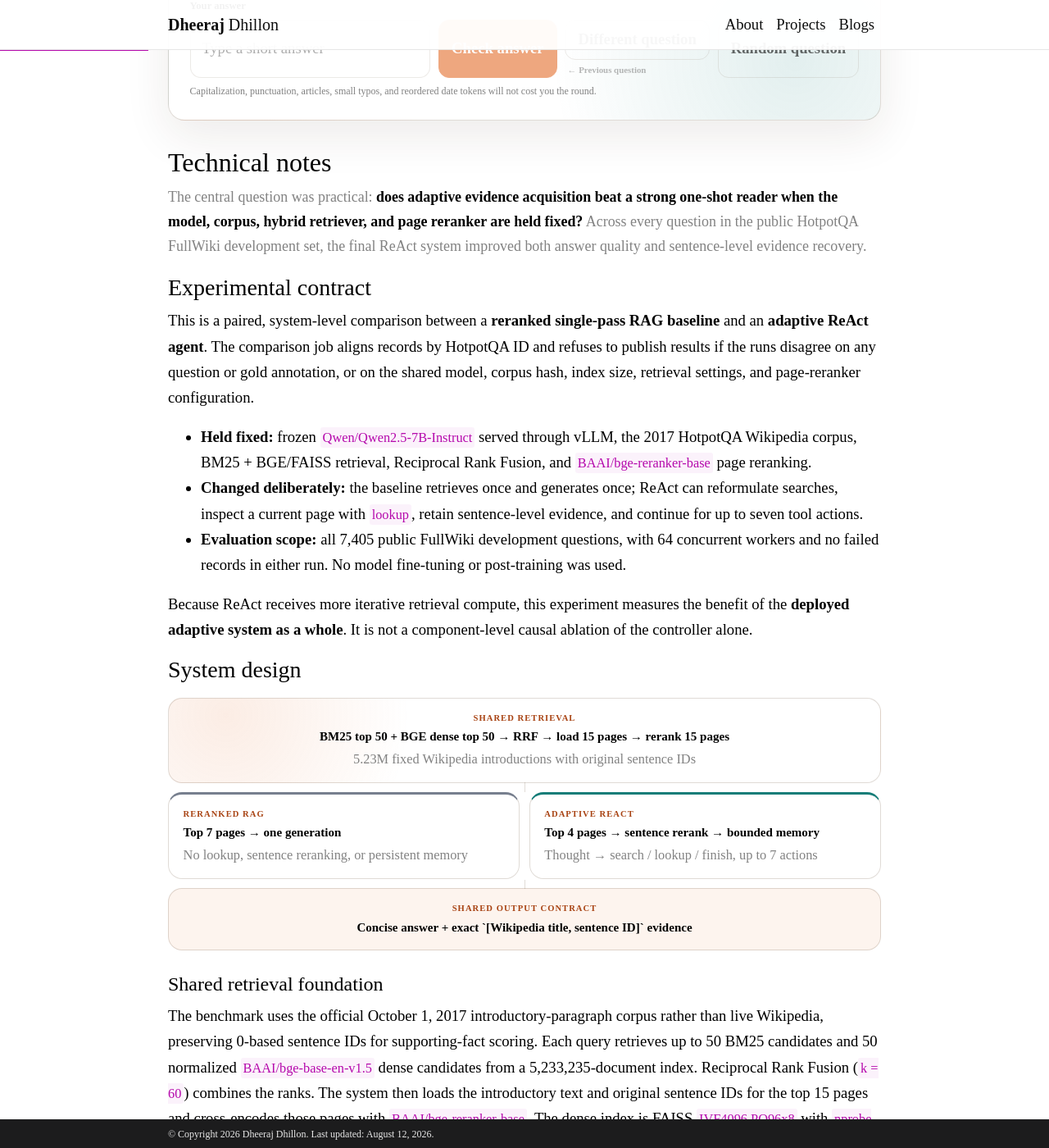
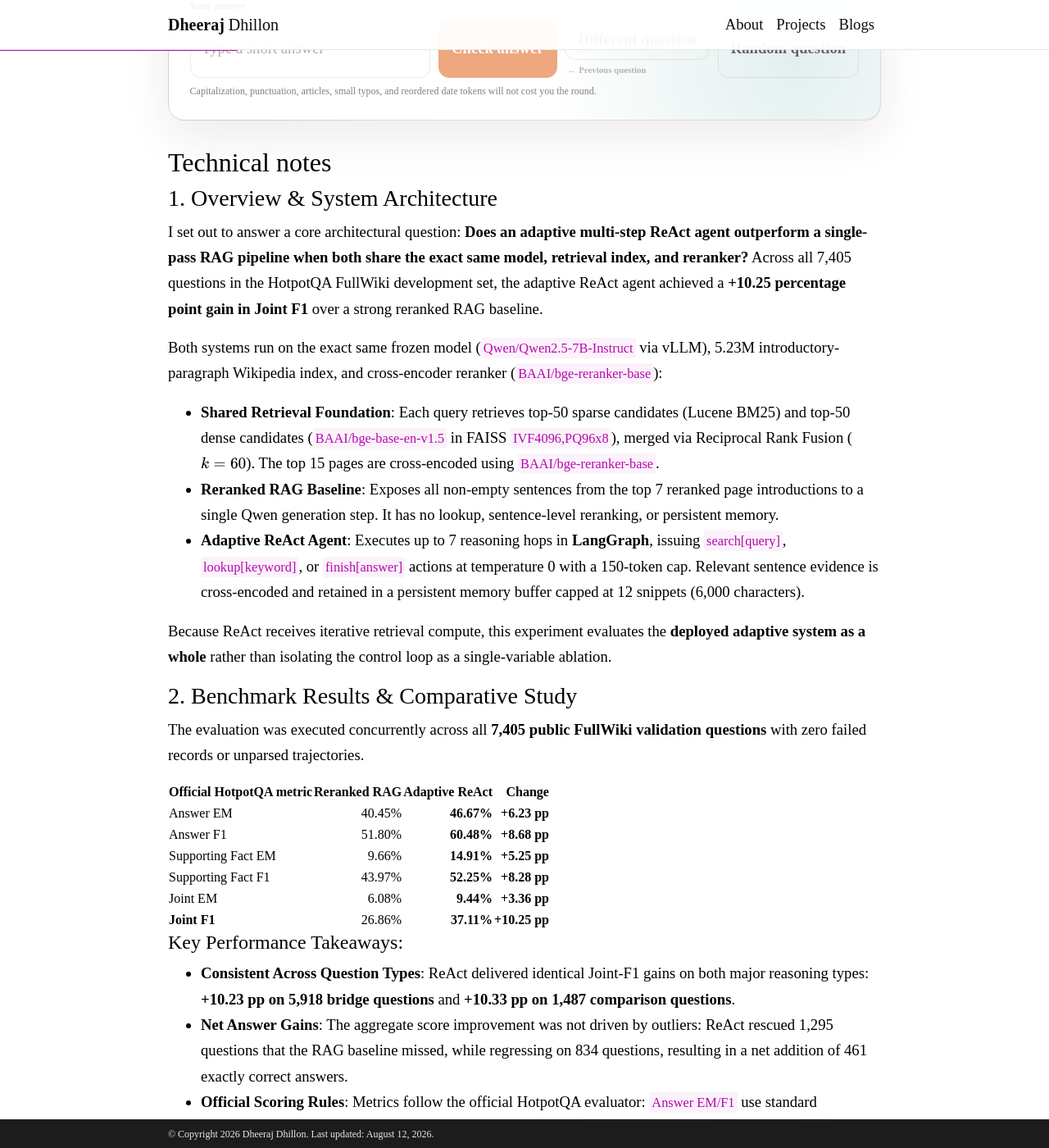
Before and after one commit to djdhillxn/djdhillxn.github.io, a Jekyll site: the page built from _projects/hotpot.md, in a window 1280 px wide and 1400 px high, scrolled down 610 px. Shown: the whole window at 82% size. Built offline with Jekyll 4.4.1, drawn with Linux system fonts in a browser that asks for light colours; comment, search, counter and statistics services are not loaded; a style sheet for code colours, icons or effects is not loaded; some of the changed text lies outside the part shown.

Commit message:
another version of the hotpotqa page

```diff
--- a/_projects/hotpot.md
+++ b/_projects/hotpot.md
@@ -27,11 +27,12 @@
   <section class="hotpot-hero hotpot-quiz-card" aria-labelledby="hotpot-question-heading">
     <div class="hotpot-hero-copy">
       <p class="hotpot-kicker">Human vs. multi-hop agent</p>
-      <h2>Who Wants to Be a Millionaire, You or AI?</h2>
+      <h2>Can you connect the clues before the AI agent does?</h2>
       <p>
-        Answer a HotpotQA question, compare your response with the gold answer
-        and the agent's prediction, then inspect every search, lookup, and
-        observation behind its conclusion. <a class="hotpot-text-link" href="#technical-notes">Read the technical notes</a>
+        Test your reasoning on a HotpotQA multi-hop question, compare your answer
+        with the gold reference and the ReAct agent, then open the exact search
+        trajectory to see how the agent bridged intermediate entities.
+        <a class="hotpot-text-link" href="#technical-notes">Skip to technical breakdown ↓</a>
       </p>
       <p class="hotpot-data-status" data-hotpot-data-status aria-live="polite">
         Loading the complete ReAct trajectory archive…
@@ -151,112 +152,62 @@
 
 <div class="hotpot-tech" markdown="1">
 
-<p class="hotpot-tech-lede">The central question was practical: <strong>does adaptive evidence acquisition beat a strong one-shot reader when the model, corpus, hybrid retriever, and page reranker are held fixed?</strong> Across every question in the public HotpotQA FullWiki development set, the final ReAct system improved both answer quality and sentence-level evidence recovery.</p>
+### 1. Overview & System Architecture
 
-### Experimental contract
+I set out to answer a core architectural question: **Does an adaptive multi-step ReAct agent outperform a single-pass RAG pipeline when both share the exact same model, retrieval index, and reranker?** Across all 7,405 questions in the HotpotQA FullWiki development set, the adaptive ReAct agent achieved a **+10.25 percentage point gain in Joint F1** over a strong reranked RAG baseline.
 
-This is a paired, system-level comparison between a **reranked single-pass RAG baseline** and an **adaptive ReAct agent**. The comparison job aligns records by HotpotQA ID and refuses to publish results if the runs disagree on any question or gold annotation, or on the shared model, corpus hash, index size, retrieval settings, and page-reranker configuration.
+Both systems run on the exact same frozen model (`Qwen/Qwen2.5-7B-Instruct` via vLLM), 5.23M introductory-paragraph Wikipedia index, and cross-encoder reranker (`BAAI/bge-reranker-base`):
 
-- **Held fixed:** frozen `Qwen/Qwen2.5-7B-Instruct` served through vLLM, the 2017 HotpotQA Wikipedia corpus, BM25 + BGE/FAISS retrieval, Reciprocal Rank Fusion, and `BAAI/bge-reranker-base` page reranking.
-- **Changed deliberately:** the baseline retrieves once and generates once; ReAct can reformulate searches, inspect a current page with `lookup`, retain sentence-level evidence, and continue for up to seven tool actions.
-- **Evaluation scope:** all 7,405 public FullWiki development questions, with 64 concurrent workers and no failed records in either run. No model fine-tuning or post-training was used.
+- **Shared Retrieval Foundation**: Each query retrieves top-50 sparse candidates (Lucene BM25) and top-50 dense candidates (`BAAI/bge-base-en-v1.5` in FAISS `IVF4096,PQ96x8`), merged via Reciprocal Rank Fusion ($k = 60$). The top 15 pages are cross-encoded using `BAAI/bge-reranker-base`.
+- **Reranked RAG Baseline**: Exposes all non-empty sentences from the top 7 reranked page introductions to a single Qwen generation step. It has no lookup, sentence-level reranking, or persistent memory.
+- **Adaptive ReAct Agent**: Executes up to 7 reasoning hops in **LangGraph**, issuing `search[query]`, `lookup[keyword]`, or `finish[answer]` actions at temperature 0 with a 150-token cap. Relevant sentence evidence is cross-encoded and retained in a persistent memory buffer capped at 12 snippets (6,000 characters).
 
-Because ReAct receives more iterative retrieval compute, this experiment measures the benefit of the **deployed adaptive system as a whole**. It is not a component-level causal ablation of the controller alone.
+Because ReAct receives iterative retrieval compute, this experiment evaluates the **deployed adaptive system as a whole** rather than isolating the control loop as a single-variable ablation.
 
-### System design
+### 2. Benchmark Results & Comparative Study
 
-<div class="hotpot-pipeline" aria-label="Shared retrieval stack branching into the single-pass baseline and ReAct agent">
-  <div class="hotpot-pipeline-stage hotpot-pipeline-shared">
-    <span>Shared retrieval</span>
-    <strong>BM25 top 50 + BGE dense top 50 → RRF → load 15 pages → rerank 15 pages</strong>
-    <small>5.23M fixed Wikipedia introductions with original sentence IDs</small>
-  </div>
-  <div class="hotpot-pipeline-branches">
-    <article>
-      <span>Reranked RAG</span>
-      <strong>Top 7 pages → one generation</strong>
-      <small>No lookup, sentence reranking, or persistent memory</small>
-    </article>
-    <article class="hotpot-pipeline-react">
-      <span>Adaptive ReAct</span>
-      <strong>Top 4 pages → sentence rerank → bounded memory</strong>
-      <small>Thought → search / lookup / finish, up to 7 actions</small>
-    </article>
-  </div>
-  <div class="hotpot-pipeline-stage hotpot-pipeline-output">
-    <span>Shared output contract</span>
-    <strong>Concise answer + exact `[Wikipedia title, sentence ID]` evidence</strong>
-  </div>
-</div>
+The evaluation was executed concurrently across all **7,405 public FullWiki validation questions** with zero failed records or unparsed trajectories.
 
-#### Shared retrieval foundation
+| Official HotpotQA metric | Reranked RAG | Adaptive ReAct | Change |
+| :--- | ---: | ---: | ---: |
+| Answer EM | 40.45% | **46.67%** | **+6.23 pp** |
+| Answer F1 | 51.80% | **60.48%** | **+8.68 pp** |
+| Supporting Fact EM | 9.66% | **14.91%** | **+5.25 pp** |
+| Supporting Fact F1 | 43.97% | **52.25%** | **+8.28 pp** |
+| Joint EM | 6.08% | **9.44%** | **+3.36 pp** |
+| **Joint F1** | 26.86% | **37.11%** | **+10.25 pp** |
 
-The benchmark uses the official October 1, 2017 introductory-paragraph corpus rather than live Wikipedia, preserving 0-based sentence IDs for supporting-fact scoring. Each query retrieves up to 50 BM25 candidates and 50 normalized `BAAI/bge-base-en-v1.5` dense candidates from a 5,233,235-document index. Reciprocal Rank Fusion (`k = 60`) combines the ranks. The system then loads the introductory text and original sentence IDs for the top 15 pages and cross-encodes those pages with `BAAI/bge-reranker-base`. The dense index is FAISS `IVF4096,PQ96x8` with `nprobe = 32`.
+#### Key Performance Takeaways:
+- **Consistent Across Question Types**: ReAct delivered identical Joint-F1 gains on both major reasoning types: **+10.23 pp on 5,918 bridge questions** and **+10.33 pp on 1,487 comparison questions**.
+- **Net Answer Gains**: The aggregate score improvement was not driven by outliers: ReAct rescued 1,295 questions that the RAG baseline missed, while regressing on 834 questions, resulting in a net addition of 461 exactly correct answers.
+- **Official Scoring Rules**: Metrics follow the official HotpotQA evaluator: `Answer EM/F1` use standard lowercasing, punctuation/article stripping, and token overlap. `Supporting Fact EM/F1` require exact `(title, sentence_id)` set matches. `Joint F1` combines answer and evidence precisions and recalls via their harmonic mean.
 
-The baseline exposes every non-empty sentence from the top seven reranked introductions, with its original title and sentence ID, to one Qwen generation. This makes it a serious **RAG + reranking** comparator rather than an unretrieved or weak-retrieval floor.
+### 3. Diagnostic Insights & Trajectory Dynamics
 
-#### Adaptive search and sentence memory
-
-ReAct uses the same first-stage stack on every `search[query]` action. The page cross-encoder reranks the 15 candidates for that search; the best exact-title match, or otherwise the top local page, becomes the current page. All non-empty sentences from the top four pages are then cross-encoded against the original question plus the current search.
-
-The highest-ranked evidence is retained in a persistent memory capped at **12 snippets and 6,000 characters**. A successful `lookup[keyword]` searches only the current page, advances through repeated matches in classic ReAct style, and protects the matched sentence in memory. Search-derived snippets fill the remaining budget by their best within-search sentence rank. Scores from different search queries are never compared directly, and memory never changes which page `lookup` navigates; those two invariants avoid cross-query score calibration and navigation drift.
-
-A LangGraph controller alternates `Thought`, `Action`, and tool-written `Observation` turns. The reader may emit only `search[...]`, `lookup[...]`, or `finish[...]`, with temperature 0, `top_p = 1`, and a 150-token generation cap. A hard stop before `Observation:` prevents the model from fabricating tool output. If the seven-action budget expires, a final evidence-only synthesis step still produces an answer rather than returning an empty trajectory.
-
-#### Grounded evidence and reproducible artifacts
-
-The model returns a short canonical answer plus supporting sentence pairs. A citation enters the official prediction only if that exact title and sentence ID appeared in a tool observation; invalid citations are retained separately for diagnosis. Each run writes evaluator-format predictions, per-question metrics, lossless trajectories, retrieval telemetry, timing, and a manifest containing the model, corpus/index identity, and configuration used.
-
-Graph expansion was available as an ablation but disabled in the reported configuration. The public FullWiki run never gives the model the ten paragraphs bundled with each HotpotQA example; those paragraphs are retained only for diagnostics.
-
-### Final results
-
-These are **official-formula scores on the public development labels**, not a hidden-test leaderboard submission.
-
-| Official HotpotQA metric | Reranked RAG | ReAct | Change |
-| :--- | ---: | ---: | ---: |
-| Answer EM | 40.45 | **46.67** | **+6.23 pp** |
-| Answer F1 | 51.80 | **60.48** | **+8.68 pp** |
-| Supporting Fact EM | 9.66 | **14.91** | **+5.25 pp** |
-| Supporting Fact F1 | 43.97 | **52.25** | **+8.28 pp** |
-| Joint EM | 6.08 | **9.44** | **+3.36 pp** |
-| **Joint F1** | 26.86 | **37.11** | **+10.25 pp** |
-
-The Joint-F1 improvement was nearly identical for the benchmark's two major reasoning types: **+10.23 points on 5,918 bridge questions** and **+10.33 points on 1,487 comparison questions**. The paired records also show that the aggregate gain was not produced by a small set of outliers: ReAct rescued 1,295 baseline Answer-EM failures, regressed on 834 baseline successes, and therefore added a net 461 exactly correct answers.
-
-### Did iterative retrieval expose better evidence?
-
+#### Evidence Exposure Mechanism
 <figure class="hotpot-result-figure">
   <img src="{{ '/assets/img/hotpot/evidence_coverage_comparison.svg' | relative_url }}" alt="Comparison of four evidence-coverage diagnostics for reranked single-pass RAG and ReAct. ReAct is higher on all four.">
-  <figcaption>Evidence-exposure diagnostics explain part of the mechanism, but are not official leaderboard metrics.</figcaption>
+  <figcaption>Iterative retrieval significantly increases gold document and supporting-fact exposure across the dataset.</figcaption>
 </figure>
 
-ReAct increased observed gold-document recall from **77.02% to 80.40%** and observed gold supporting-fact recall from **77.41% to 80.01%**. More importantly, the share of questions for which the model saw *every* gold supporting sentence rose from **57.79% to 63.67%**. This is consistent with adaptive retrieval finding missing bridge evidence; it does not, by itself, prove which controller or memory decision caused each correct answer.
+ReAct increased observed gold-document recall from **77.02% to 80.40%** and gold supporting-fact recall from **77.41% to 80.01%**. Crucially, the proportion of questions where the model observed *every* gold supporting sentence rose from **57.79% to 63.67%**, confirming that multi-step search effectively discovers missing entity bridges.
 
-### What trajectory length reveals
-
+#### Trajectory Length & Failure Analysis
 <figure class="hotpot-result-figure">
   <img src="{{ '/assets/img/hotpot/react_quality_by_hops.svg' | relative_url }}" alt="ReAct and matched-baseline Joint F1 grouped by ReAct trajectory length, with question counts. ReAct is strongest at two hops and falls below the baseline on the seven-hop tail.">
-  <figcaption>The baseline line is recomputed on the exact questions in each ReAct hop bucket; hop count is an outcome of the agent, not a randomized treatment.</figcaption>
+  <figcaption>ReAct peaks at 2–3 hops and degrades on the 7-hop tail, highlighting stalled search loops.</figcaption>
 </figure>
 
-Two- and three-action trajectories were the productive center of the distribution: ReAct reached **50.26** and **41.14** Joint F1 on those subsets, versus **31.21** and **25.79** for the baseline on the same questions. The seven-action bucket tells the equally important failure story. It contains 1,055 unresolved questions, where ReAct fell to **11.62** Joint F1 versus the matched baseline's **19.20**. Longer trajectories are an endogenous hard-question tail, so this does not show that extra hops *cause* failure. It does identify the clearest next engineering target: earlier detection of stalled searches, followed by query reformulation, backtracking, or an earlier fallback to the one-shot answer.
+- **The Productive Sweet Spot**: 2- and 3-action trajectories represented the most effective execution paths, achieving **50.26** and **41.14 Joint F1** (compared to **31.21** and **25.79** for RAG on the same questions).
+- **The 7-Hop Tail**: The 7-action bucket contains 1,055 unresolved questions where ReAct dropped to **11.62 Joint F1** (versus **19.20** for RAG). These long trajectories mark hard, stalled search loops—identifying early stall detection, query reformulation, and early fallback as key future engineering priorities.
 
-### Scoring contract
+### 4. Engineering Scope & Reproduction
 
-- **Answer EM/F1** use the official lowercasing, punctuation/article removal, whitespace normalization, and token-overlap rules. A categorical mismatch among `yes`, `no`, and `noanswer` receives zero.
-- **Supporting Fact EM/F1** compare sets of exact `(title, sentence_id)` pairs.
-- **Joint EM** requires both answer and supporting-fact exact match. **Joint F1** combines answer and evidence by multiplying their respective precisions and recalls before taking the harmonic mean; it is not the average of Answer F1 and Supporting Fact F1.
+1. **Development Set Validation**: All metrics reflect the 7,405-question public FullWiki validation split using official evaluator formulas, not a hidden test leaderboard submission.
+2. **Deployed System Comparison**: The experiment compares the complete deployed RAG vs. ReAct pipelines; ReAct utilizes additional retrieval calls and an active evidence memory module.
+3. **Model Specificity**: Findings are grounded on `Qwen/Qwen2.5-7B-Instruct`; scaling dynamics on larger model families (32B/70B) remain an open exploration area.
+4. **Inspectable vs. Causal Reasoning**: Intermediate `Thought` traces provide auditable execution logs and high evidence precision, but generated thoughts are not guaranteed explanations of internal model attention.
 
-The evidence-coverage values above are explicitly labeled diagnostics and never mixed into the six official HotpotQA metrics. The quiz's typo-tolerant human verdict is also a presentation feature only; it has no effect on benchmark scores.
-
-### Limits on the claim
-
-1. **Development, not hidden test.** The metric implementation follows the official evaluator, but a public-label development run is not an official leaderboard submission.
-2. **System comparison, not isolated ablation.** ReAct and the baseline share the reader and retrieval foundation, but ReAct also spends more retrieval and reranking compute and owns a sentence-memory module.
-3. **One frozen reader.** The experiment establishes behavior for Qwen2.5-7B-Instruct; it does not establish scaling trends across other model families or sizes.
-4. **Inspectable is not causal.** Thought/Action/Observation traces are useful execution records, but generated thoughts are not guaranteed explanations of the model's internal causal process.
-
-Reproduction commands and infrastructure details remain in the [project repository](https://github.com/djdhillxn/hotpot), while the [generated comparison report](https://github.com/djdhillxn/hotpot/blob/main/docs/results/comparison_report.md) and [machine-readable summary](https://github.com/djdhillxn/hotpot/blob/main/docs/results/comparison_summary.json) preserve the exact published analysis. Metric definitions follow the [official HotpotQA evaluator](https://github.com/hotpotqa/hotpot/blob/master/hotpot_evaluate_v1.py); the control pattern follows [ReAct](https://arxiv.org/abs/2210.03629).
+Complete source code, reproduction scripts, and evaluation logs are available in the [HotpotQA ReAct repository](https://github.com/djdhillxn/hotpot). Published analysis reports can be inspected in the [comparison report](https://github.com/djdhillxn/hotpot/blob/main/docs/results/comparison_report.md) and [machine-readable summary](https://github.com/djdhillxn/hotpot/blob/main/docs/results/comparison_summary.json). Evaluation logic adheres to the [official HotpotQA evaluator](https://github.com/hotpotqa/hotpot/blob/master/hotpot_evaluate_v1.py) and the [ReAct framework](https://arxiv.org/abs/2210.03629).
 
 </div>
```
